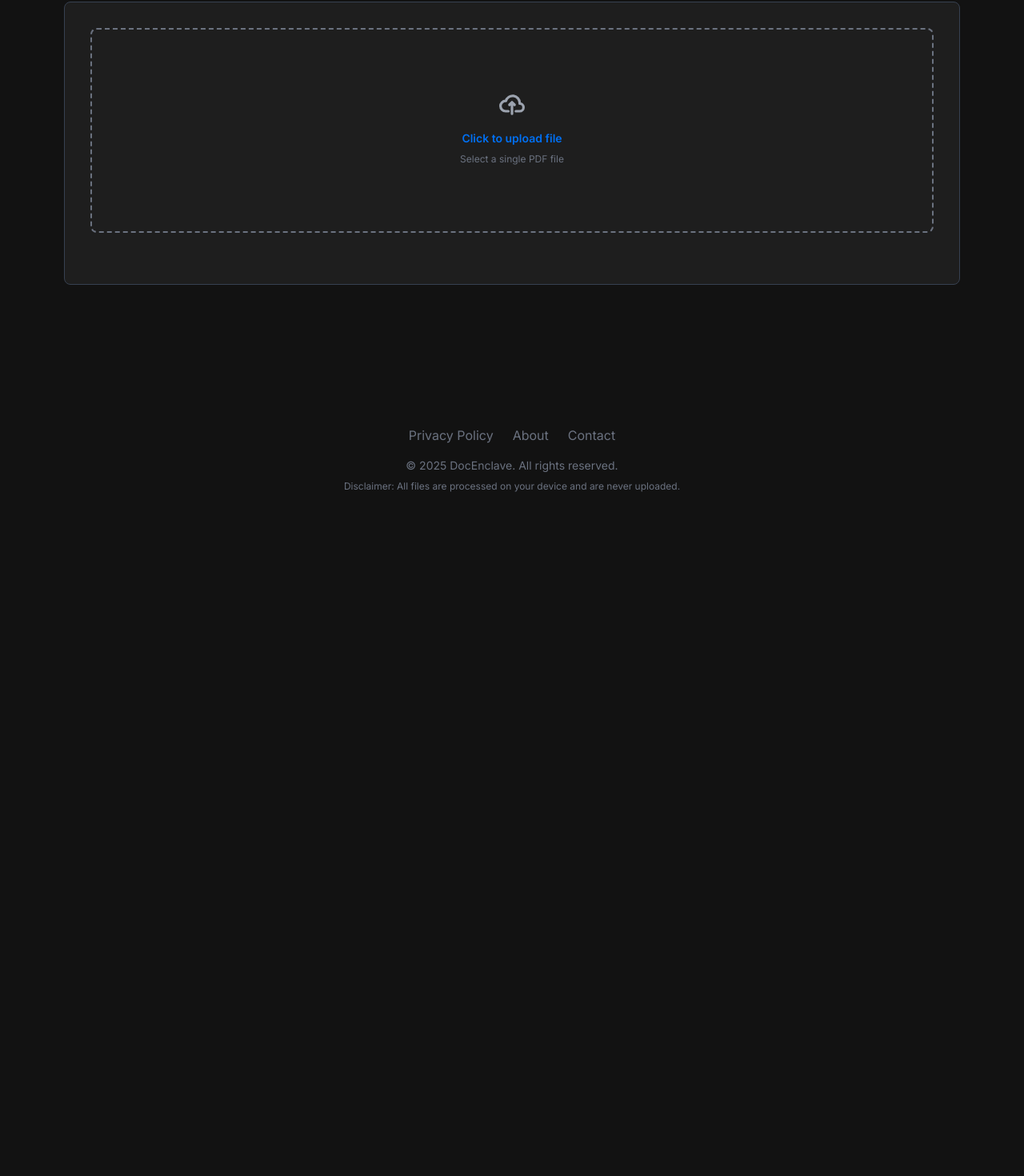
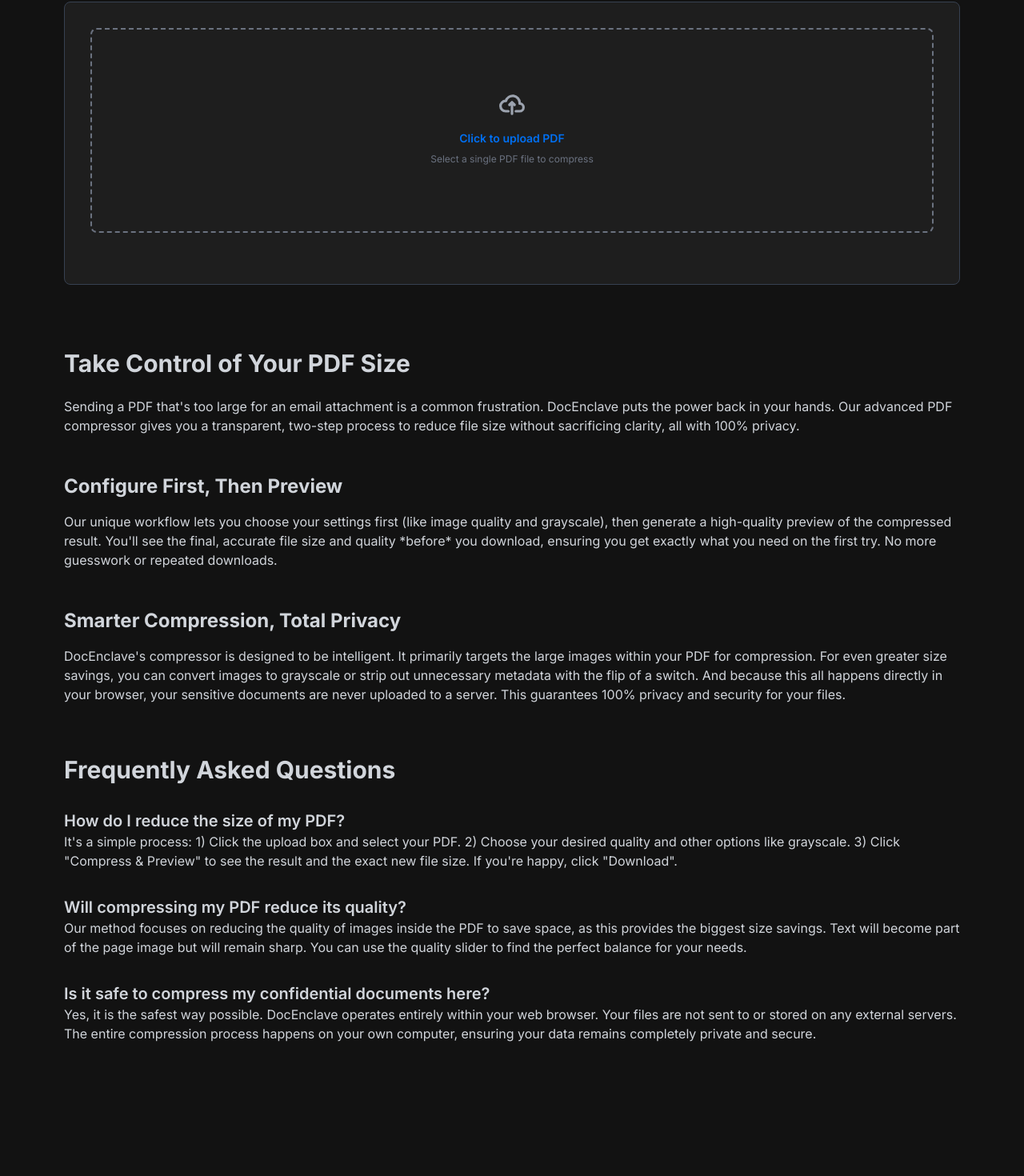
Before and after one commit to Swarnadeep17/docenclave, a Next.js app: page /compress-pdf in a window 1280 px wide. Shown: the part 226-1696 px from the top of the page at 80% size. Before the commit the page ends 874 px from the top, so only its background shows below. Built offline with nearby package versions, Linux system fonts and the light colour scheme.

Commit message:
Update CompressTool.js

```diff
--- a/src/app/compress-pdf/CompressTool.js
+++ b/src/app/compress-pdf/CompressTool.js
@@ -19,22 +19,23 @@ export default function CompressTool() {
   const [settings, setSettings] = useState(initialSettings);
   const [isProcessing, setIsProcessing] = useState(false);
   const [processingMessage, setProcessingMessage] = useState('');
-  const [compressedFile, setCompressedFile] = useState(null);
+  const [compressedFile, setCompressedFile] = useState(null); // Stores { blob, size, name }
   const previewCanvasRef = useRef(null);
 
-  // --- NEW, SIMPLIFIED handleFileChange based on MergeTool ---
+  // --- FILE UPLOAD HANDLER (from MergeTool.js pattern) ---
   const handleFileChange = (event) => {
     const selectedFile = event.target.files[0];
-    event.target.value = null; // Reset file input for re-uploads
+    event.target.value = null;
     if (selectedFile && selectedFile.type === 'application/pdf') {
         setFile(selectedFile);
-        setCompressedFile(null);
-    } else if (selectedFile) { // only alert if a file was actually selected
+        setCompressedFile(null); // Reset on new file
+        setSettings(initialSettings); // Reset settings
+    } else if (selectedFile) {
         alert('Please select a valid PDF file.');
     }
   };
 
-  const handleProcess = async () => {
+  const handleProcessAndPreview = async () => {
     if (!file) return;
     setIsProcessing(true);
     setProcessingMessage('Reconstructing PDF...');
@@ -69,7 +70,6 @@ export default function CompressTool() {
             newPage.drawImage(jpgImageBytes, { x: 0, y: 0, width: newPage.getWidth(), height: newPage.getHeight() });
         }
 
-        setProcessingMessage('Rendering final preview...');
         if (settings.removeMetadata) {
             newPdfDoc.setTitle('');
             newPdfDoc.setAuthor('');
@@ -77,9 +77,10 @@ export default function CompressTool() {
         const pdfBytes = await newPdfDoc.save();
         const blob = new Blob([pdfBytes], { type: 'application/pdf' });
 
+        setProcessingMessage('Rendering final preview...');
         const previewPdfDoc = await pdfjs.getDocument({data: pdfBytes.slice(0)}).promise;
         const previewPage = await previewPdfDoc.getPage(1);
-        const previewViewport = previewPage.getViewport({scale: 1.5});
+        const previewViewport = previewPage.getViewport({scale: 1.0}); // Preview at normal scale
         const liveCanvas = previewCanvasRef.current;
         if(liveCanvas) {
             liveCanvas.height = previewViewport.height;
@@ -123,17 +124,18 @@ export default function CompressTool() {
   };
 
   const handleReconfigure = () => {
-    setCompressedFile(null);
+    setCompressedFile(null); // Go back to settings view
   };
 
+  // --- UI RENDER FUNCTIONS ---
   const UploadView = () => (
-    <label htmlFor="file-upload" className="mb-8 flex flex-col items-center justify-center w-full h-64 border-2 border-dashed border-gray-500 rounded-lg cursor-pointer hover:bg-gray-800 hover:border-accent transition-colors">
+    <label htmlFor="file-upload-compress" className="mb-8 flex flex-col items-center justify-center w-full h-64 border-2 border-dashed border-gray-500 rounded-lg cursor-pointer hover:bg-gray-800 hover:border-accent transition-colors">
         <div className="flex flex-col items-center justify-center pt-5 pb-6">
             <svg className="w-8 h-8 mb-4 text-gray-400" aria-hidden="true" xmlns="http://www.w3.org/2000/svg" fill="none" viewBox="0 0 20 16"><path stroke="currentColor" strokeLinecap="round" strokeLinejoin="round" strokeWidth="2" d="M13 13h3a3 3 0 0 0 0-6h-.025A5.56 5.56 0 0 0 16 6.5 5.5 5.5 0 0 0 5.207 5.021C5.137 5.017 5.071 5 5 5a4 4 0 0 0 0 8h2.167M10 15V6m0 0L8 8m2-2 2 2"/></svg>
-            <p className="mb-2 text-sm text-gray-400"><span className="font-semibold text-accent">Click to upload file</span></p>
-            <p className="text-xs text-gray-500">Select a single PDF file</p>
+            <p className="mb-2 text-sm text-gray-400"><span className="font-semibold text-accent">Click to upload PDF</span></p>
+            <p className="text-xs text-gray-500">Select a single PDF file to compress</p>
         </div>
-        <input id="file-upload" type="file" className="hidden" accept=".pdf" onChange={handleFileChange} />
+        <input id="file-upload-compress" type="file" className="hidden" accept=".pdf" onChange={handleFileChange} />
     </label>
   );
 
@@ -141,6 +143,7 @@ export default function CompressTool() {
       <div className="grid grid-cols-1 md:grid-cols-3 gap-8">
           <div className="md:col-span-2 bg-gray-900/50 rounded-lg p-4 flex flex-col items-center justify-center min-h-[400px] text-center">
               <h3 className="text-2xl font-semibold mb-4 text-gray-200">Your file is ready.</h3>
+              <p className="text-gray-400">Original Name: <span className="font-medium">{file.name}</span></p>
               <p className="text-gray-400">Original Size: <span className="font-bold">{formatBytes(file.size)}</span></p>
               <p className="mt-4 max-w-sm text-gray-500">Choose your desired compression settings on the right, then click the button below to generate a compressed preview.</p>
           </div>
@@ -157,7 +160,7 @@ export default function CompressTool() {
               </div>
               <div className="text-xs text-yellow-400/80 bg-yellow-900/30 p-2 rounded-md">Note: Compression makes text non-selectable.</div>
               <div className="pt-4 border-t border-gray-600 space-y-3">
-                <button onClick={handleProcess} className="w-full bg-accent text-white font-bold py-3 px-8 rounded-lg hover:bg-blue-600 transition-colors">Compress & Preview</button>
+                <button onClick={handleProcessAndPreview} className="w-full bg-accent text-white font-bold py-3 px-8 rounded-lg hover:bg-blue-600 transition-colors">Compress & Preview</button>
                 <button onClick={handleStartOver} className="w-full text-sm text-gray-400 hover:text-white hover:underline">Use a different file</button>
               </div>
           </div>
@@ -206,6 +209,31 @@ export default function CompressTool() {
       <div className="bg-card-bg border border-gray-700 rounded-lg p-8">
         <CurrentView />
       </div>
+      {/* SEO Content Block Starts Here */}
+      <div className="mt-20 text-gray-300 prose prose-invert max-w-none prose-p:text-gray-300 prose-h2:text-gray-100 prose-h3:text-gray-200 prose-h4:text-gray-200">
+        <h2 className="text-3xl font-bold mb-6">Take Control of Your PDF Size</h2>
+        <p>Sending a PDF that's too large for an email attachment is a common frustration. DocEnclave puts the power back in your hands. Our advanced PDF compressor gives you a transparent, two-step process to reduce file size without sacrificing clarity, all with 100% privacy.</p>
+        <h3 className="text-2xl font-bold mt-12 mb-4">Configure First, Then Preview</h3>
+        <p>Our unique workflow lets you choose your settings first (like image quality and grayscale), then generate a high-quality preview of the compressed result. You'll see the final, accurate file size and quality *before* you download, ensuring you get exactly what you need on the first try. No more guesswork or repeated downloads.</p>
+        <h3 className="text-2xl font-bold mt-12 mb-4">Smarter Compression, Total Privacy</h3>
+        <p>DocEnclave's compressor is designed to be intelligent. It primarily targets the large images within your PDF for compression. For even greater size savings, you can convert images to grayscale or strip out unnecessary metadata with the flip of a switch. And because this all happens directly in your browser, your sensitive documents are never uploaded to a server. This guarantees 100% privacy and security for your files.</p>
+        <h2 className="text-3xl font-bold mt-16 mb-8">Frequently Asked Questions</h2>
+        <div className="space-y-8">
+          <div>
+            <h4 className="text-xl font-semibold">How do I reduce the size of my PDF?</h4>
+            <p>It's a simple process: 1) Click the upload box and select your PDF. 2) Choose your desired quality and other options like grayscale. 3) Click "Compress & Preview" to see the result and the exact new file size. If you're happy, click "Download".</p>
+          </div>
+          <div>
+            <h4 className="text-xl font-semibold">Will compressing my PDF reduce its quality?</h4>
+            <p>Our method focuses on reducing the quality of images inside the PDF to save space, as this provides the biggest size savings. Text will become part of the page image but will remain sharp. You can use the quality slider to find the perfect balance for your needs.</p>
+          </div>
+          <div>
+            <h4 className="text-xl font-semibold">Is it safe to compress my confidential documents here?</h4>
+            <p>Yes, it is the safest way possible. DocEnclave operates entirely within your web browser. Your files are not sent to or stored on any external servers. The entire compression process happens on your own computer, ensuring your data remains completely private and secure.</p>
+          </div>
+        </div>
+      </div>
+      {/* SEO Content Block Ends Here */}
     </div>
   );
 }
```
